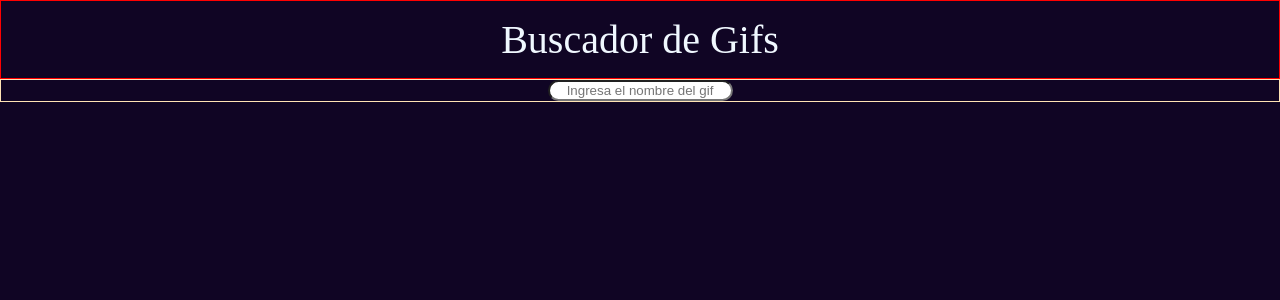
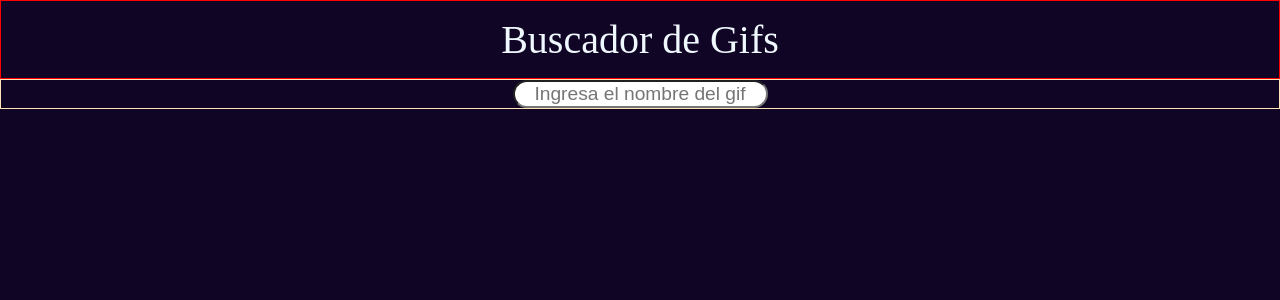
Before and after one commit to ELRODRY/consumir-api-app, a React (Vite) app: page / in a window 1280 px wide. Shown: the top 300 px of the page. Built offline with nearby package versions, Linux system fonts and the light colour scheme.

Commit message:
fin de prueba comandos

```diff
--- a/src/App.css
+++ b/src/App.css
@@ -30,6 +30,6 @@ header {
 #inputBox {
   border-radius: 25px;
   text-align: center;
-  /* font-size: 1.2rem; */
-  /* width: 100%; */
+  font-size: 1.2rem;
+  width: 100%;
 }
--- a/src/index.css
+++ b/src/index.css
@@ -1,4 +1,4 @@
 body {
   background-color: rgb(16, 5, 36);
-  /* padding-bottom: 20px; */
+  padding-bottom: 20px;
 }
```
